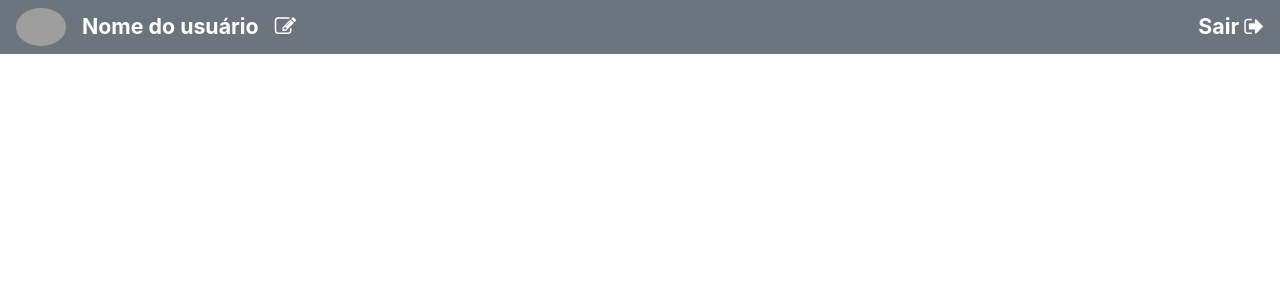
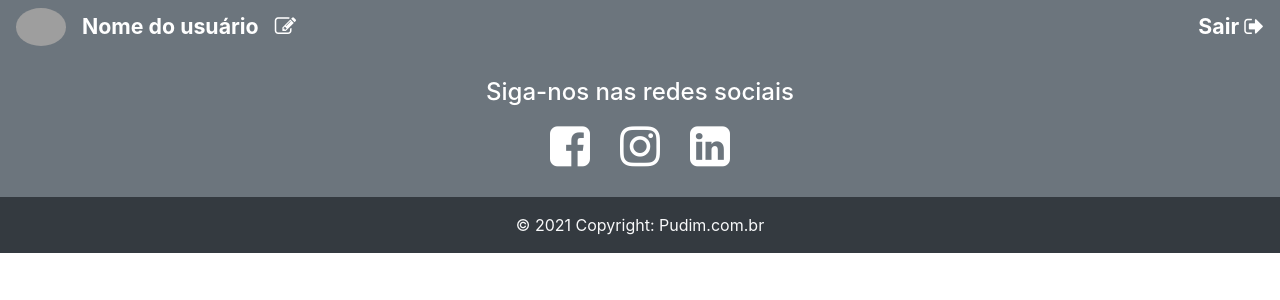
Before and after one commit to fbedn/blog-pessoal-front, an Angular app: page / in a window 1280 px wide. Shown: the top 300 px of the page. Built offline with nearby package versions, Linux system fonts and the light colour scheme; grey boxes are pictures that could not be loaded.

Commit message:
Arrumando tela app.componenet

```diff
--- a/src/app/app.component.html
+++ b/src/app/app.component.html
@@ -1 +1,3 @@
 <app-menu></app-menu>
+
+<app-rodape></app-rodape>
--- a/src/app/rodape/rodape.component.css
+++ b/src/app/rodape/rodape.component.css
@@ -0,0 +1,28 @@
+ul.social-networks {
+  list-style: none;
+  padding: 0;
+}
+
+ul.social-networks li {
+  display: inline;
+  margin: 0;
+  padding: 5px;
+}
+
+.fa {
+  font-size: 35pt;
+  color: white;
+  padding: 10px;
+}
+
+.fa-facebook-square:hover {
+  color: #3b5998;
+}
+
+.fa-instagram:hover {
+  color: #C13584;
+}
+
+.fa-linkedin-square:hover {
+  color: #0072b1;
+}
--- a/src/app/rodape/rodape.component.html
+++ b/src/app/rodape/rodape.component.html
@@ -1 +1,45 @@
-<p>rodape works!</p>
+<footer class="page-footer font-small bg-secondary pt-4">
+
+  <div class="container">
+
+    <div class="row">
+      <div class="col-md-12 d-flex justify-content-center">
+        <h4 class="text-white">Siga-nos nas redes sociais</h4>
+      </div>
+    </div>
+
+    <div class="row">
+      <div class="col-md-12 d-flex justify-content-center">
+
+        <ul class="social-networks">
+          <li>
+            <a href="https://www.facebook.com/" target="_blank" class="icoFacebook">
+              <i class="fa fa-facebook-square" aria-hidden="true"></i>
+            </a>
+          </li>
+
+          <li>
+            <a href="https://www.instagram.com/" target="_blank" class="icoInstagram">
+              <i class="fa fa-instagram" aria-hidden="true"></i>
+            </a>
+          </li>
+
+          <li>
+            <a href="https://www.linkedin.com/" target="_blank" class="icoLinkedin">
+              <i class="fa fa-linkedin-square" aria-hidden="true"></i>
+            </a>
+          </li>
+
+        </ul>
+      </div>
+
+    </div>
+
+  </div>
+
+  <div class="footer-copyright bg-dark text-center py-3">
+    <span class="text-light"> © 2021 Copyright: </span>
+    <a class="text-light" target="_blank" href="http://pudim.com.br/">Pudim.com.br</a>
+  </div>
+
+</footer>
```
